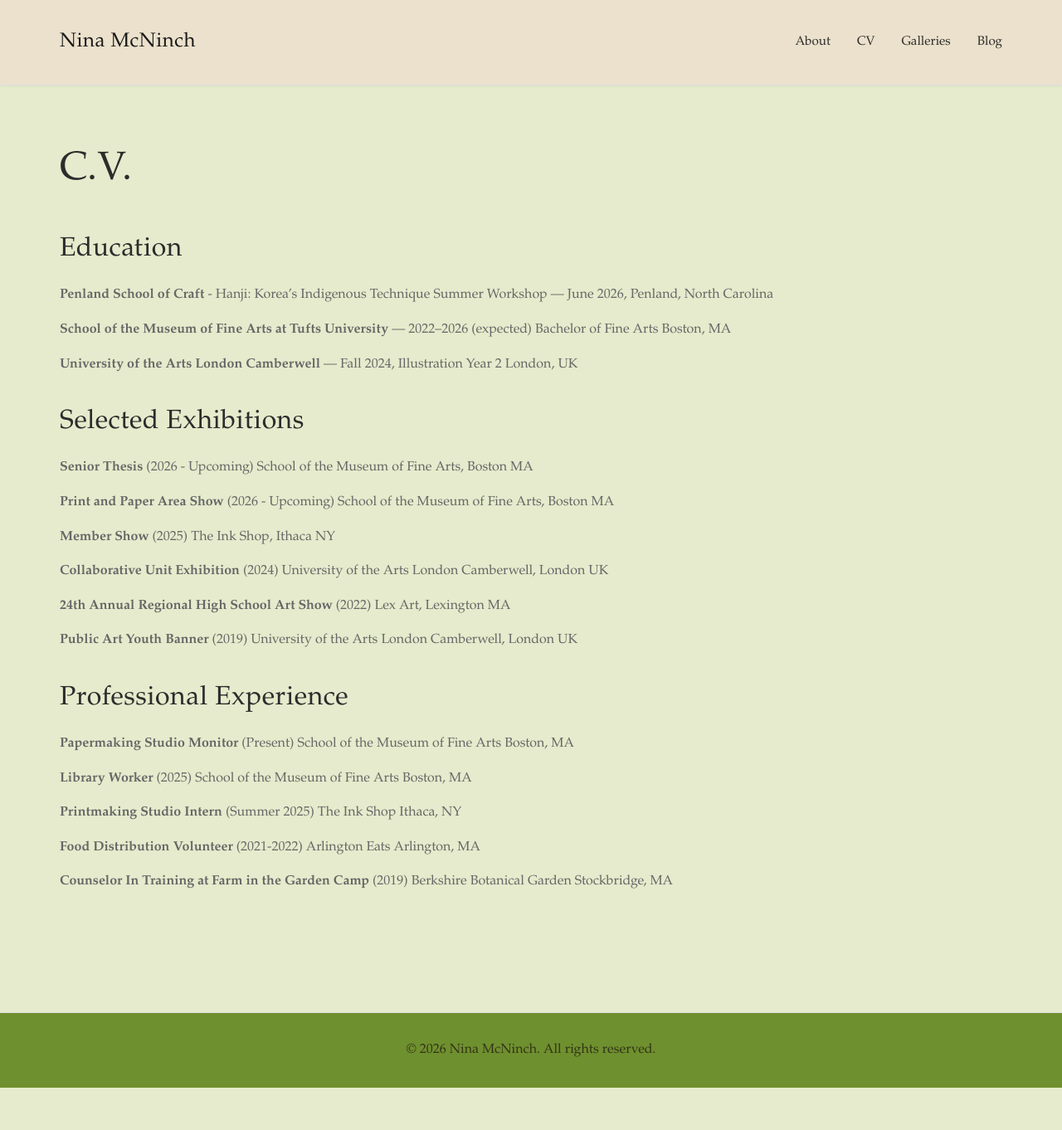
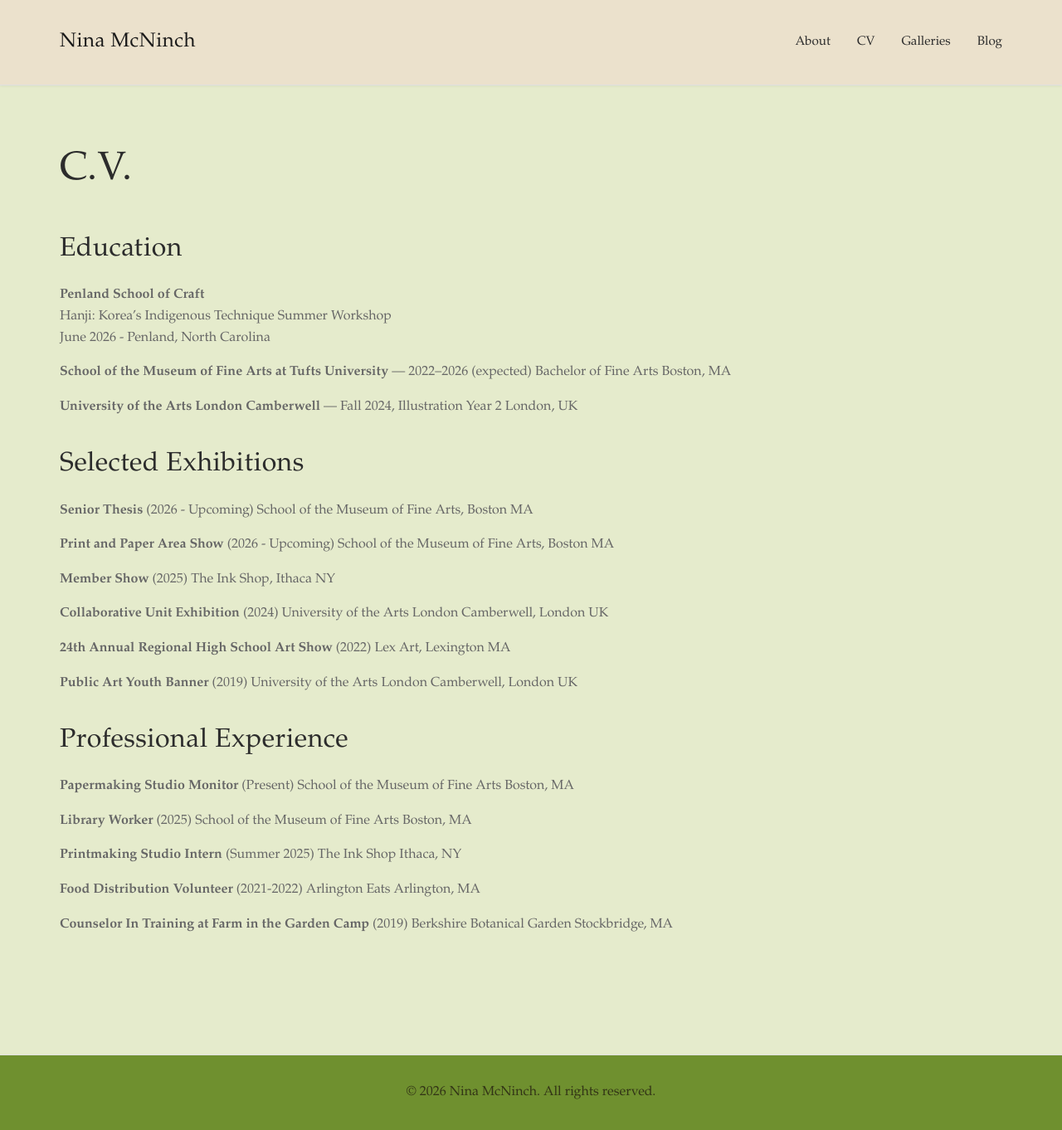
Before and after one commit to ninaisabee/artweb, a Jekyll site: the page built from cv.md, in a window 1280 px wide and 1362 px high. Shown: the whole window at 83% size. Built offline with Jekyll 4.4.1, drawn with Linux system fonts in a browser that asks for light colours.

Commit message:
Update cv.md

```diff
--- a/cv.md
+++ b/cv.md
@@ -6,8 +6,9 @@ permalink: /cv
 
 ## Education
 
-**Penland School of Craft** - Hanji: Korea’s Indigenous Technique Summer Workshop —
-June 2026, Penland, North Carolina
+**Penland School of Craft**
+<br> Hanji: Korea’s Indigenous Technique Summer Workshop
+<br> June 2026 - Penland, North Carolina
 
 **School of the Museum of Fine Arts at Tufts University** — 2022–2026 (expected)
 Bachelor of Fine Arts
```
